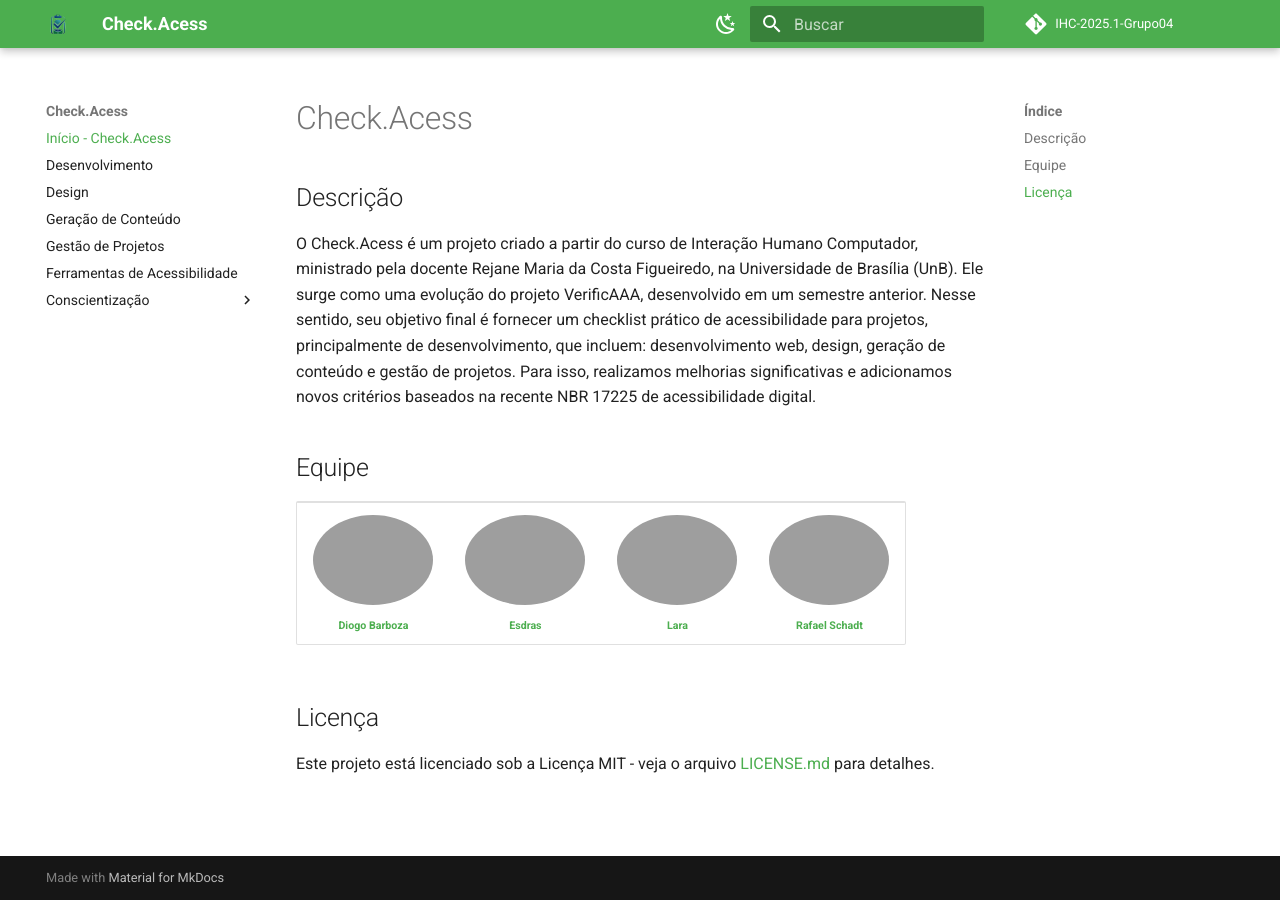
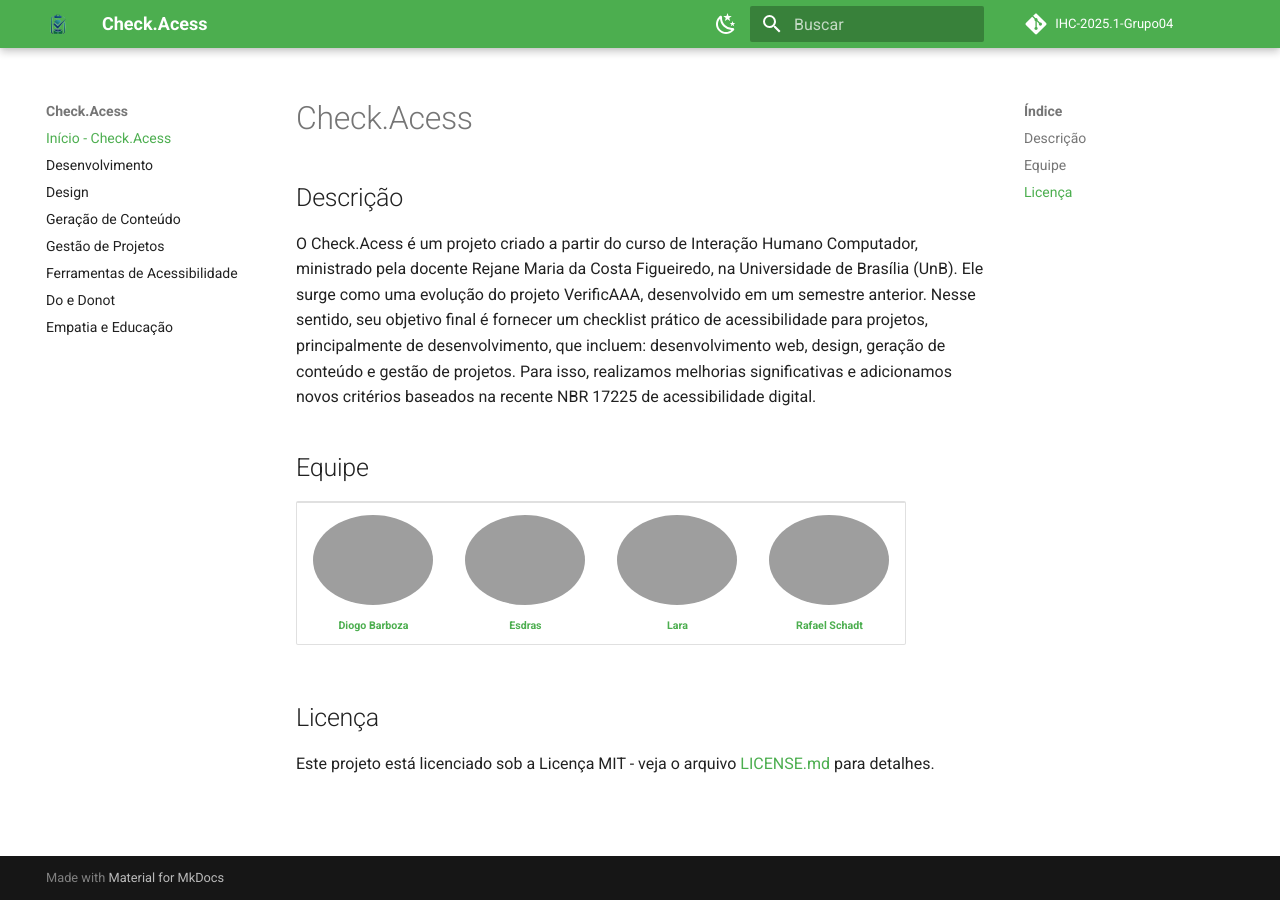
Before and after one commit to UnBIHC2025-1/IHC-2025.1-Grupo04, an MkDocs documentation site: the page built from docs/index.md, in a window 1280 px wide. Built offline with MkDocs 1.6.1 and Material for MkDocs 9.7.7, drawn with Linux system fonts in a browser that asks for light colours; comment, search, counter and statistics services are not loaded.

Commit message:
[fix] yml

```diff
--- a/mkdocs.yml
+++ b/mkdocs.yml
@@ -19,8 +19,9 @@ nav:
 
   - Ferramentas de Acessibilidade: 'tools/ferramentas.md'
 
-  - Conscientização:
-    - Empatia e Educação: 'empatia/empatia.md'
+  - Do e Donot: 'do-donot/do-donot.md'
+
+  - Empatia e Educação: 'empatia/empatia.md'
 
 theme:
   name: material
```
